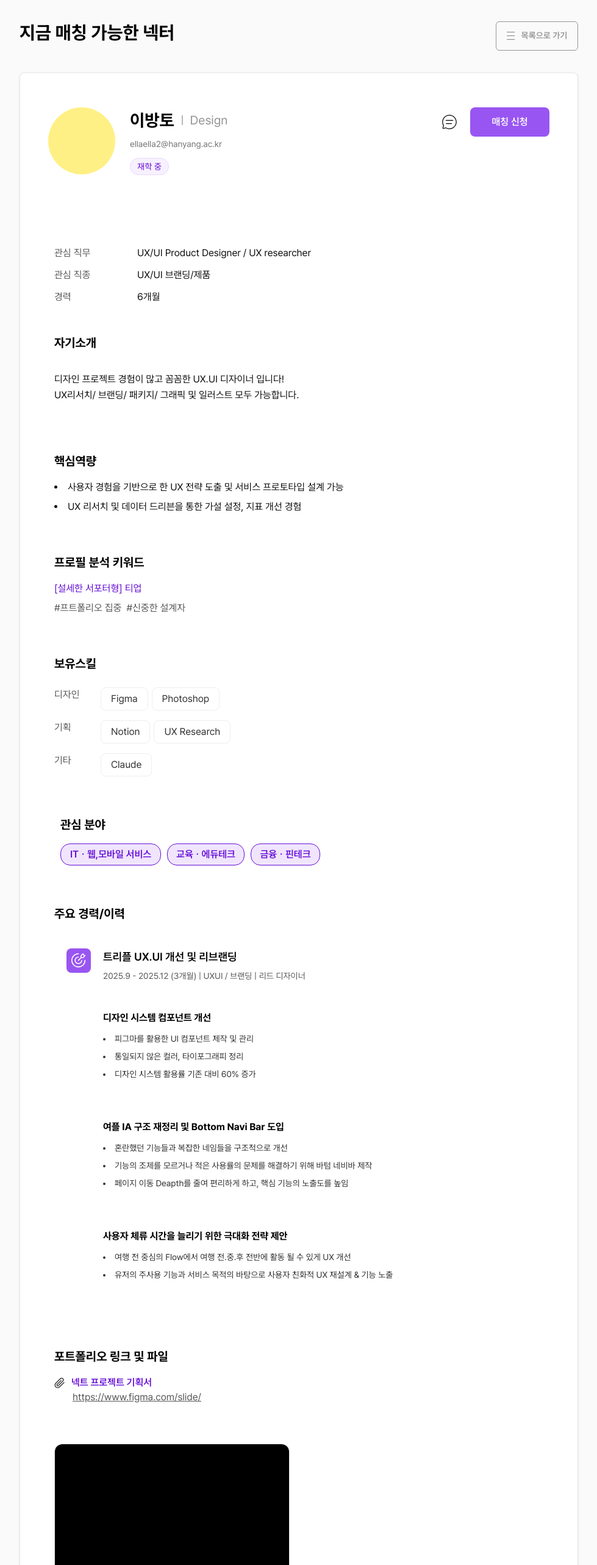
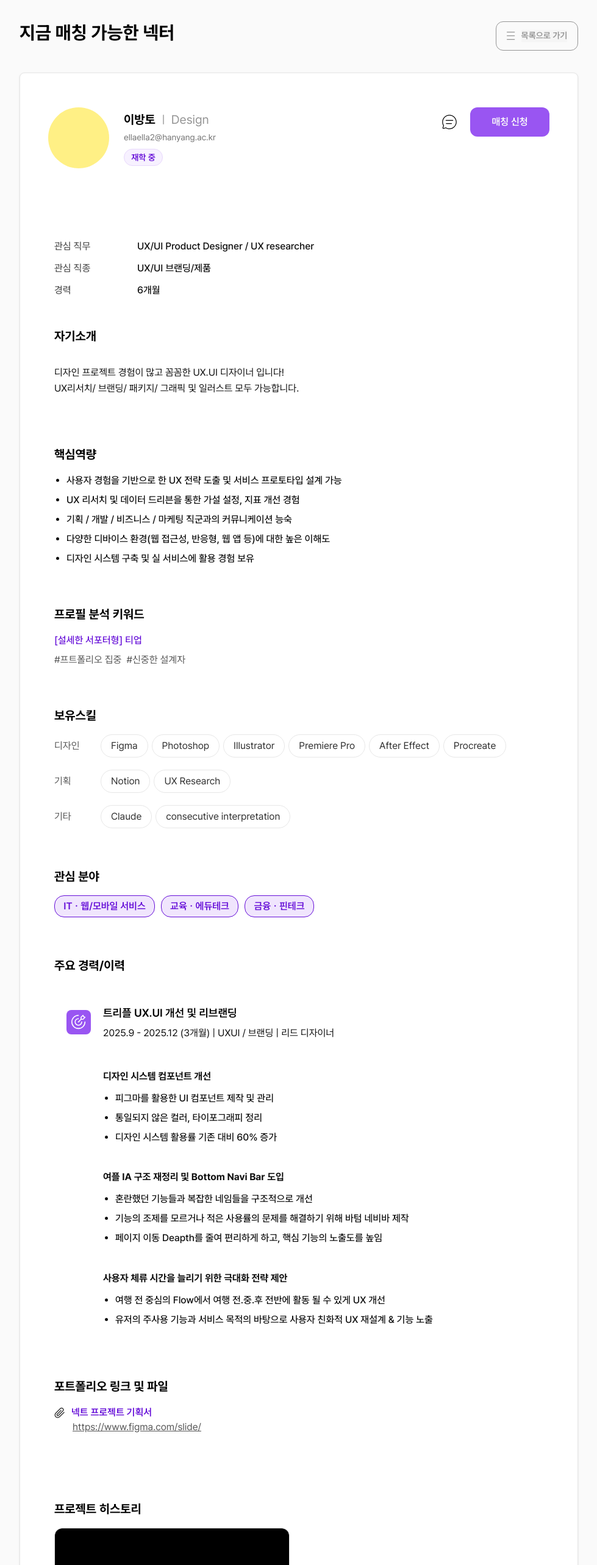
Before and after one commit to UMC-NECT/Nect-Web, a React (Vite) app: page /matching-available in a window 1280 px wide. Shown: the part 234-2800 px from the top of the page at 61% size, without its empty margins (150-1129 px from the left). Built offline with nearby package versions, Linux system fonts and the light colour scheme; no server answers.

Commit message:
[FEAT] 지금 매칭 가능한 넥터 ui 구현 (#62)
[FEAT] 지금 매칭 가능한 넥터 ui 구현 (#62)

```diff
--- a/src/components/matching-available/SelectMultipleProjectModal.tsx
+++ b/src/components/matching-available/SelectMultipleProjectModal.tsx
@@ -26,7 +26,7 @@ const SelectMultipleProjectModal = ({ isOpen, onClose, onConfirm }: SelectMultip
                 className='w-[600px] h-[376px] bg-white rounded-3xl px-[47px] py-[56px] flex flex-col border border-neutral-200'
                 onClick={(e) => e.stopPropagation()}
             >
-                <h2 className='text-[20px] font-semibold text-center mb-12'>
+                <h2 className='text-[20px] font-sembold text-center mb-12'>
                     팀원 매칭 할 프로젝트를 선택해주세요.
                 </h2>
 
--- a/src/components/recruiting-projects/MemberProfileDetail.tsx
+++ b/src/components/recruiting-projects/MemberProfileDetail.tsx
@@ -1,6 +1,23 @@
 import clip from '@/assets/icons/common/clip.svg';
 import projectIcon from '@/assets/icons/common/project-icon.svg';
-import type { Member } from '@/types/member';
+import SkillCategory from '@/components/recruiting-projects/SkillCategory';
+interface Member {
+    name: string;
+    role: string;
+    position: string;
+    email: string;
+    profileImage?: string;
+    isRecruiting?: boolean;
+    jobTitle: string;
+    field: string;
+    experience: string;
+    introduction: string;
+    coreCompetencies: string[];
+    portfolioKeywords: string[];
+    designTools: string[];
+    recordTools: string[];
+    etcTools: string[];
+}
 
 interface MemberProfileDetailProps {
     member: Member;
@@ -10,7 +27,7 @@ const MemberProfileDetail = ({ member }: MemberProfileDetailProps) => {
     return (
         <>
             {/* 관심 직무/직종 */}
-            <div className='mb-[48px]'>
+            <div className='mb-[48px] font-medium'>
                 <div className='flex gap-[60px] text-[16px]'>
                     <div className='flex gap-4'>
                         <span className='text-neutral-600 w-[100px] mr-[20px]'>관심 직무</span>
@@ -42,7 +59,7 @@ const MemberProfileDetail = ({ member }: MemberProfileDetailProps) => {
             {/* 핵심역량 */}
             <div className='mb-[64px]'>
                 <h3 className='text-[20px] font-bold mb-4'>핵심역량</h3>
-                <ul className='space-y-2 list-disc list-inside text-[16px] text-neutral-900'>
+                <ul className='space-y-2 list-disc list-outside text-[16px] font-medium text-neutral-900 pl-5'>
                     {member.coreCompetencies.map((competency, index) => (
                         <li key={index}>{competency}</li>
                     ))}
@@ -53,9 +70,9 @@ const MemberProfileDetail = ({ member }: MemberProfileDetailProps) => {
             <div className='mb-[64px]'>
                 <h3 className='text-[20px] font-bold mb-4'>프로필 분석 키워드</h3>
                 <div className='mb-2'>
-                    <a href="#" className='text-[16px] text-primary-500-normal'>
+                    <p className='text-[16px] font-medium text-primary-500-normal'>
                         [설세한 서포터형] 티업
-                    </a>
+                    </p>
                 </div>
                 <div className='flex flex-wrap gap-2'>
                     {member.portfolioKeywords.map((keyword, index) => (
@@ -68,48 +85,18 @@ const MemberProfileDetail = ({ member }: MemberProfileDetailProps) => {
 
             {/* 보유스킬 */}
             <div className='mb-8'>
-                <h3 className='text-[20px] font-bold mb-6'>보유스킬</h3>
-
-                <div className='flex gap-4 mb-4'>
-                    <span className='text-[16px] text-neutral-600 w-[60px]'>디자인</span>
-                    <div className='flex flex-wrap gap-[6px]'>
-                        {member.designTools.map((tool, index) => (
-                            <span key={index} className='px-[16px] py-[6px] text-neutral-700 border border-[#eeeeee] text-[16px] rounded-lg'>
-                                {tool}
-                            </span>
-                        ))}
-                    </div>
-                </div>
-
-                <div className='flex gap-4 mb-4'>
-                    <span className='text-[16px] text-neutral-600 w-[60px]'>기획</span>
-                    <div className='flex flex-wrap gap-[6px]'>
-                        {member.recordTools.map((tool, index) => (
-                            <span key={index} className='px-[16px] py-[6px] text-neutral-700 border border-[#eeeeee] text-[16px] rounded-lg'>
-                                {tool}
-                            </span>
-                        ))}
-                    </div>
-                </div>
-
-                <div className='flex gap-4'>
-                    <span className='text-[16px] text-neutral-600 w-[60px]'>기타</span>
-                    <div className='flex flex-wrap gap-[6px]'>
-                        {member.etcTools.map((tool, index) => (
-                            <span key={index} className='px-[16px] py-[6px] text-neutral-700 border border-[#eeeeee] text-[16px] rounded-lg'>
-                                {tool}
-                            </span>
-                        ))}
-                    </div>
-                </div>
+                <h3 className='text-[20px] font-bold mb-4'>보유스킬</h3>
+                <SkillCategory category="디자인" tools={member.designTools} />
+                <SkillCategory category="기획" tools={member.recordTools} />
+                <SkillCategory category="기타" tools={member.etcTools} />
             </div>
 
             {/* 관심 분야 */}
-            <div className='mt-[64px] ml-[10px]'>
+            <div className='mt-[64px]'>
                 <h2 className='font-bold text-[20px] mb-4'>관심 분야</h2>
                 <div className='flex gap-[10px]'>
                     <p className='w-[165px] h-[36px] bg-primary-150-light border border-primary-400 rounded-2xl text-primary-500-normal font-semibold items-center flex justify-center'>
-                        ITㆍ웹,모바일 서비스
+                        ITㆍ웹/모바일 서비스
                     </p>
                     <p className='w-[127px] h-[36px] bg-primary-150-light border border-primary-400 rounded-2xl text-primary-500-normal font-semibold items-center flex justify-center'>
                         교육ㆍ에듀테크
@@ -121,52 +108,60 @@ const MemberProfileDetail = ({ member }: MemberProfileDetailProps) => {
             </div>
 
             {/* 주요 경력/이력 */}
-            <div className='mt-[64px]'>
+            <div className='mt-[64px] h-[646px]'>
                 <h2 className='font-bold text-[20px] mb-[22px]'>주요 경력/이력</h2>
 
-                <div className='p-[20px]'>
-                    <div className='flex items-start mb-4'>
+                <div className='px-[20px]'>
+                    <div className='flex items-center'>
                         <div className='w-[40px] h-[40px] bg-primary-400-normal rounded-lg flex items-center justify-center flex-shrink-0'>
                             <img src={projectIcon} alt="Project" className='w-6 h-6' />
                         </div>
-                        <div className='flex-1 mb-[10px] ml-[20px]'>
+                        <div className='flex h-[112px] ml-[20px] items-center'>
+                            <div>
                                 <h3 className='text-[18px] font-semibold mb-2'>트리플 UX.UI 개선 및 리브랜딩</h3>
-                            <p className='text-[14px] text-neutral-600'>
+                                <p className='text-[16px] text-neutral-900'>
                                     2025.9 - 2025.12 (3개월) | UXUI / 브랜딩 | 리드 디자이너
                                 </p>
                             </div>
                         </div>
+                    </div>
 
-                    <div className='mb-6 p-[20px] ml-[40px]'>
+                    <div className='px-[20px] ml-[40px] h-[165px] text-neutral-900 flex items-center'>
+                        <div>
                             <h4 className='text-[16px] font-bold mb-3'>디자인 시스템 컴포넌트 개선</h4>
-                        <ul className='space-y-2 list-disc list-inside text-[14px] text-neutral-700'>
+                            <ul className='space-y-2 list-disc list-outside text-[16px] font-medium pl-5'>
                                 <li>피그마를 활용한 UI 컴포넌트 제작 및 관리</li>
                                 <li>통일되지 않은 컬러, 타이포그래피 정리</li>
                                 <li>디자인 시스템 활용률 기존 대비 60% 증가</li>
                             </ul>
                         </div>
+                    </div>
 
-                    <div className='mb-6 p-[20px] ml-[40px]'>
+                    <div className='px-[20px] ml-[40px] h-[165px] text-neutral-900 flex items-center'>
+                        <div>
                             <h4 className='text-[16px] font-bold mb-3'>여플 IA 구조 재정리 및 Bottom Navi Bar 도입</h4>
-                        <ul className='space-y-2 list-disc list-inside text-[14px] text-neutral-700'>
+                            <ul className='space-y-2 list-disc list-outside text-[16px] font-medium pl-5'>
                                 <li>혼란했던 기능들과 복잡한 네임들을 구조적으로 개선</li>
                                 <li>기능의 조제를 모르거나 적은 사용률의 문제를 해결하기 위해 바텀 네비바 제작</li>
                                 <li>페이지 이동 Deapth를 줄여 편리하게 하고, 핵심 기능의 노출도를 높임</li>
                             </ul>
                         </div>
+                    </div>
 
-                    <div className='mb-6 p-[20px] ml-[40px]'>
+                    <div className='px-[20px] ml-[40px] h-[136px] text-neutral-900 flex items-center'>
+                        <div>
                             <h4 className='text-[16px] font-bold mb-3'>사용자 체류 시간을 늘리기 위한 극대화 전략 제안</h4>
-                        <ul className='space-y-2 list-disc list-inside text-[14px] text-neutral-700'>
+                            <ul className='space-y-2 list-disc list-outside text-[16px] font-medium pl-5'>
                                 <li>여행 전 중심의 Flow에서 여행 전.중.후 전반에 활동 될 수 있게 UX 개선</li>
                                 <li>유저의 주사용 기능과 서비스 목적의 바탕으로 사용자 친화적 UX 재설계 & 기능 노출</li>
                             </ul>
                         </div>
                     </div>
                 </div>
+            </div>
 
             {/* 포트폴리오 링크 및 파일 */}
-            <div className='mt-[44px]'>
+            <div className='mt-[44px] h-[137px]'>
                 <h3 className='font-bold text-[20px] mb-4'>포트폴리오 링크 및 파일</h3>
                 <div>
                     <img src={clip} alt="Clip" className='inline-block w-[18px] h-[18px] mr-[10px]' />
@@ -180,17 +175,20 @@ const MemberProfileDetail = ({ member }: MemberProfileDetailProps) => {
             </div>
 
             {/* 프로젝트 히스토리 */}
-            <div className='mt-[64px] w-[386px] border border-neutral-200 rounded-xl overflow-hidden'>
+            <div className='mt-16'>
+                <h3 className='font-bold text-[20px] text-neutral-900-dark mb-4'>프로젝트 히스토리</h3>
+                <div className='w-[386px] border border-neutral-200 rounded-xl overflow-hidden pb-4'>
                     <div className='w-full h-[211px] bg-black rounded-xl'></div>
                     <div className='pl-[20px] pr-[20px]'>
                         <h4 className='font-semibold text-[18px] mt-[14px] mb-[6px]'>
                             트리플 UX.UI 개선 및 리브랜딩
                         </h4>
-                    <p className='text-[14px] text-neutral-600 mb-[6px] line-clamp-2'>
+                        <p className='text-[14px] font-medium text-neutral-600 mb-[6px] line-clamp-2'>
                             사용 체류 시간을 늘리고 기업 비전에 맞게 전략 및 BI 제안 <br />
                             / 여행의 전반에 활용 될 수 있는 UX Flow 개선 / GUI 제작
                         </p>
                         <p className='text-[14px] text-neutral-400'>2025.10~2025.12</p>
+                    </div>
                 </div>
             </div>
         </>
--- a/src/components/recruiting-projects/MemberProfileHeader.tsx
+++ b/src/components/recruiting-projects/MemberProfileHeader.tsx
@@ -1,5 +1,12 @@
 import bar from '@/assets/icons/common/Bar.svg';
-import type { Member } from '@/types/member';
+
+interface Member {
+    name: string;
+    position: string;
+    email: string;
+    profileImage?: string;
+    isRecruiting?: boolean;
+}
 
 interface MemberProfileHeaderProps {
     member: Member;
@@ -8,18 +15,18 @@ interface MemberProfileHeaderProps {
 
 const MemberProfileHeader = ({ member, actionButtons }: MemberProfileHeaderProps) => {
     return (
-        <div className='flex items-start gap-6'>
-            <div className='w-[110px] h-[110px] bg-yellow-200 rounded-full flex-shrink-0'></div>
+        <div className='flex items-start gap-6 h-[100px]'>
+            <div className='w-[100px] h-[100px] bg-yellow-200 rounded-full flex-shrink-0'></div>
 
-            <div className='flex-1'>
-                <div className='flex items-center gap-3 mb-2'>
-                    <h2 className='text-[28px] font-bold'>{member.name}</h2>
+            <div className='flex-1 h-[90px] pt-[5px]'>
+                <div className='flex items-center gap-3 mb-1'>
+                    <h2 className='text-[20px] font-bold'>{member.name}</h2>
                     <img src={bar} alt="Bar" className='w-[2px] h-[16px] bg-neutral-300' />
                     <span className='text-[20px] text-neutral-400'>{member.position}</span>
                 </div>
-                <p className='text-[14px] text-neutral-500 mb-3'>{member.email}</p>
+                <p className='text-[14px] text-neutral-500 mb-2 h-[21px]'>{member.email}</p>
                 {member.isRecruiting && (
-                    <span className='inline-flex items-center justify-center w-[64px] h-[28px] border border-primary-200-light bg-primary-100-light text-primary-500-normal text-[14px] rounded-[100px]'>
+                    <span className='inline-flex items-center justify-center w-[64px] h-[28px] border border-primary-200-light bg-primary-100-light text-primary-500-normal text-[14px] font-semibold rounded-[100px]'>
                         재학 중
                     </span>
                 )}
--- a/src/components/recruiting-projects/ProjectHistory.tsx
+++ b/src/components/recruiting-projects/ProjectHistory.tsx
@@ -23,7 +23,7 @@ const ProjectHistory = ({ getPositionStyle }: ProjectHistoryProps) => {
 
                         <div className='pl-[20px] pr-[20px]'>
                             <h4 className='font-semibold text-[18px] mt-[14px] mb-[6px]'>트리플 UX.UI 개선 및 리브랜딩</h4>
-                            <p className='text-[14px] text-neutral-600 mb-[6px] line-clamp-2'>
+                            <p className='text-[14px] text-neutral-600 mb-[6px] font-medium line-clamp-2'>
                                 사용 체류 시간을 늘리고 기업 비전에 맞게 전략 및 BI 제안 <br />
                                 / 여행의 전반에 활용 될 수 있는 UX Flow 개선 / GUI 제작
                             </p>
@@ -44,7 +44,7 @@ const ProjectHistory = ({ getPositionStyle }: ProjectHistoryProps) => {
 
                         <div className='pl-[20px] pr-[20px]'>
                             <h4 className='font-semibold text-[18px] mt-[14px] mb-[6px]'>트리플 UX.UI 개선 및 리브랜딩</h4>
-                            <p className='text-[14px] text-neutral-600 mb-[6px] line-clamp-2'>
+                            <p className='text-[14px] text-neutral-600 mb-[6px] font-medium line-clamp-2'>
                                 사용 체류 시간을 늘리고 기업 비전에 맞게 전략 및 BI 제안 <br />
                                 / 여행의 전반에 활용 될 수 있는 UX Flow 개선 / GUI 제작
                             </p>
--- /dev/null
+++ b/src/components/recruiting-projects/SkillCategory.tsx
@@ -0,0 +1,24 @@
+interface SkillCategoryProps {
+    category: string;
+    tools: string[];
+}
+
+const SkillCategory = ({ category, tools }: SkillCategoryProps) => {
+    return (
+        <div className='flex gap-4 mb-5 items-center'>
+            <span className='text-[16px] text-neutral-600 w-[60px]'>{category}</span>
+            <div className='flex flex-wrap gap-[6px]'>
+                {tools.map((tool, index) => (
+                    <span
+                        key={index}
+                        className='px-[16px] py-[6px] text-neutral-700 border border-neutral-200 text-[16px] rounded-[100px] flex justify-center items-center'
+                    >
+                        {tool}
+                    </span>
+                ))}
+            </div>
+        </div>
+    );
+};
+
+export default SkillCategory;
--- a/src/pages/MainPage.tsx
+++ b/src/pages/MainPage.tsx
@@ -8,7 +8,7 @@ import Statistics from '@/components/main/Statistics';
 import ProjectShowcase from '@/components/main/ProjectShowcase';
 import NewsSection from '@/components/main/NewsSection';
 import CallToAction from '@/components/main/CallToAction';
-import Footer from '@/components/main/Footer'
+import Footer from '@/components/common/Footer'
 
 const MainPage = () => {
     return (
--- a/src/pages/MatchingAvailablePage.tsx
+++ b/src/pages/MatchingAvailablePage.tsx
@@ -13,7 +13,6 @@ import MatchingBlockedModal from '@/components/recruiting-projects/MatchingBlock
 import MemberProfileHeader from '@/components/recruiting-projects/MemberProfileHeader';
 import MemberProfileDetail from '@/components/recruiting-projects/MemberProfileDetail';
 import type { Member } from '@/types/member';
-import { getTagStyle } from '@/utils/tagStyles';
 
 const MatchingAvailablePage = () => {
     const member: Member = {
@@ -28,12 +27,15 @@ const MatchingAvailablePage = () => {
         introduction: '디자인 프로젝트 경험이 많고 꼼꼼한 UX.UI 디자이너 입니다!\nUX리서치/ 브랜딩/ 패키지/ 그래픽 및 일러스트 모두 가능합니다.',
         coreCompetencies: [
             '사용자 경험을 기반으로 한 UX 전략 도출 및 서비스 프로토타입 설계 가능',
-            'UX 리서치 및 데이터 드리븐을 통한 가설 설정, 지표 개선 경험'
+            'UX 리서치 및 데이터 드리븐을 통한 가설 설정, 지표 개선 경험',
+            '기획 / 개발 / 비즈니스 / 마케팅 직군과의 커뮤니케이션 능숙',
+            '다양한 디바이스 환경(웹 접근성, 반응형, 웹 앱 등)에 대한 높은 이해도',
+            '디자인 시스템 구축 및 실 서비스에 활용 경험 보유'
         ],
         portfolioKeywords: ['#프트폴리오 집중', '#신중한 설계자'],
-        designTools: ['Figma', 'Photoshop'],
+        designTools: ['Figma', 'Photoshop', 'Illustrator', 'Premiere Pro', 'After Effect', 'Procreate'],
         recordTools: ['Notion', 'UX Research'],
-        etcTools: ['Claude']
+        etcTools: ['Claude', 'consecutive interpretation']
     };
 
     const [isSelectModalOpen, setIsSelectModalOpen] = useState(false);
@@ -48,6 +50,20 @@ const MatchingAvailablePage = () => {
     const [matchingCount, setMatchingCount] = useState(0); // 신청 횟수
     const [isMatching, setIsMatching] = useState(false);
     const [isHovered, setIsHovered] = useState(false);
+
+    const getPositionStyle = (position: string) => {
+        const positionName = position.toLowerCase();
+        const styles: Record<string, string> = {
+            'pm': 'bg-tag-purple',
+            'design': 'bg-tag-pink',
+            'frontend': 'bg-tag-green',
+            'backend': 'bg-tag-blue',
+            'develop': 'bg-tag-blue',
+            'server': 'bg-tag-orange',
+            'data': 'bg-tag-yellow',
+        };
+        return styles[positionName] || 'bg-tag-yellow';
+    };
 
     const handleMatchingButtonClick = () => {
         if (isMatching) {
@@ -100,7 +116,7 @@ const MatchingAvailablePage = () => {
                 onClick={handleMatchingButtonClick}
                 onMouseEnter={() => setIsHovered(true)}
                 onMouseLeave={() => setIsHovered(false)}
-                className={`w-[130px] h-[48px] rounded-lg font-semibold text-[16px] transition-colors
+                className={`w-[130px] h-[48px] rounded-xl font-semibold text-[16px] transition-colors
                     ${isMatching && isHovered
                         ? 'bg-primary-300-light text-primary-500-normal hover:bg-primary-300-light'
                         : isMatching
@@ -128,9 +144,9 @@ const MatchingAvailablePage = () => {
                     </div>
                     <div className='mt-8 flex items-center justify-between'>
                         <h1 className="text-3xl font-bold mt-1">지금 매칭 가능한 넥터</h1>
-                        <button className="mt-4 text-xl font-semibold w-[135px] h-[48px] flex items-center justify-center gap-2.5 border border-neutral-400 rounded-md">
+                        <button className="mt-4 text-xl font-semibold w-[135px] h-[48px] flex items-center justify-center gap-2.5 border border-neutral-400 rounded-xl">
                             <img src={hamburger} alt="Menu" />
-                            <p className='text-[14px] text-neutral-400'>목록으로 가기</p>
+                            <p className='text-[14px] text-neutral-400 bg-neutral-100'>목록으로 가기</p>
                         </button>
                     </div>
                 </div>
@@ -176,7 +192,7 @@ const MatchingAvailablePage = () => {
                         setIsRequestModalOpen(false);
                         setIsConfirmModalOpen(true);
                     }}
-                    getPositionStyle={getTagStyle}
+                    getPositionStyle={getPositionStyle}
                 />
 
                 {/* 매칭 요청 확인 */}
--- a/src/pages/RecruitingProjectsPage.tsx
+++ b/src/pages/RecruitingProjectsPage.tsx
@@ -35,7 +35,7 @@ const RecruitingProjectsPage = () => {
             'data': 'bg-roletag-yellow',
         };
 
-        return styles[positionName] || 'bg-roletag-yellow';
+        return styles[positionName] || 'bg-tag-yellow';
     };
 
     const handleMatchingButtonClick = () => {
@@ -72,7 +72,7 @@ const RecruitingProjectsPage = () => {
                         <h1 className="text-3xl font-bold mt-1">모집 중인 프로젝트</h1>
                         <button className="mt-4 text-xl font-semibold w-[135px] h-[48px] flex items-center justify-center gap-2.5 border border-neutral-400 rounded-md">
                             <img src={hamburger} alt="Menu" />
-                            <p className='text-[14px] text-neutral-400'>목록으로 가기</p>
+                            <p className='text-[14px] text-neutral-400 bg-neutral-100'>목록으로 가기</p>
                         </button>
                     </div>
                 </div>
--- a/src/types/member.ts
+++ b/src/types/member.ts
@@ -14,5 +14,4 @@ export type Member = {
     designTools: string[];
     recordTools: string[];
     etcTools: string[];
-
 }
```
Also changed, not shown: src/components/common/Footer.tsx (renamed from src/components/main/Footer.tsx), src/components/matching-available/MatchingLimitModal.tsx (line endings or trailing spaces). Lines whose indentation alone changed are shown as unchanged.
